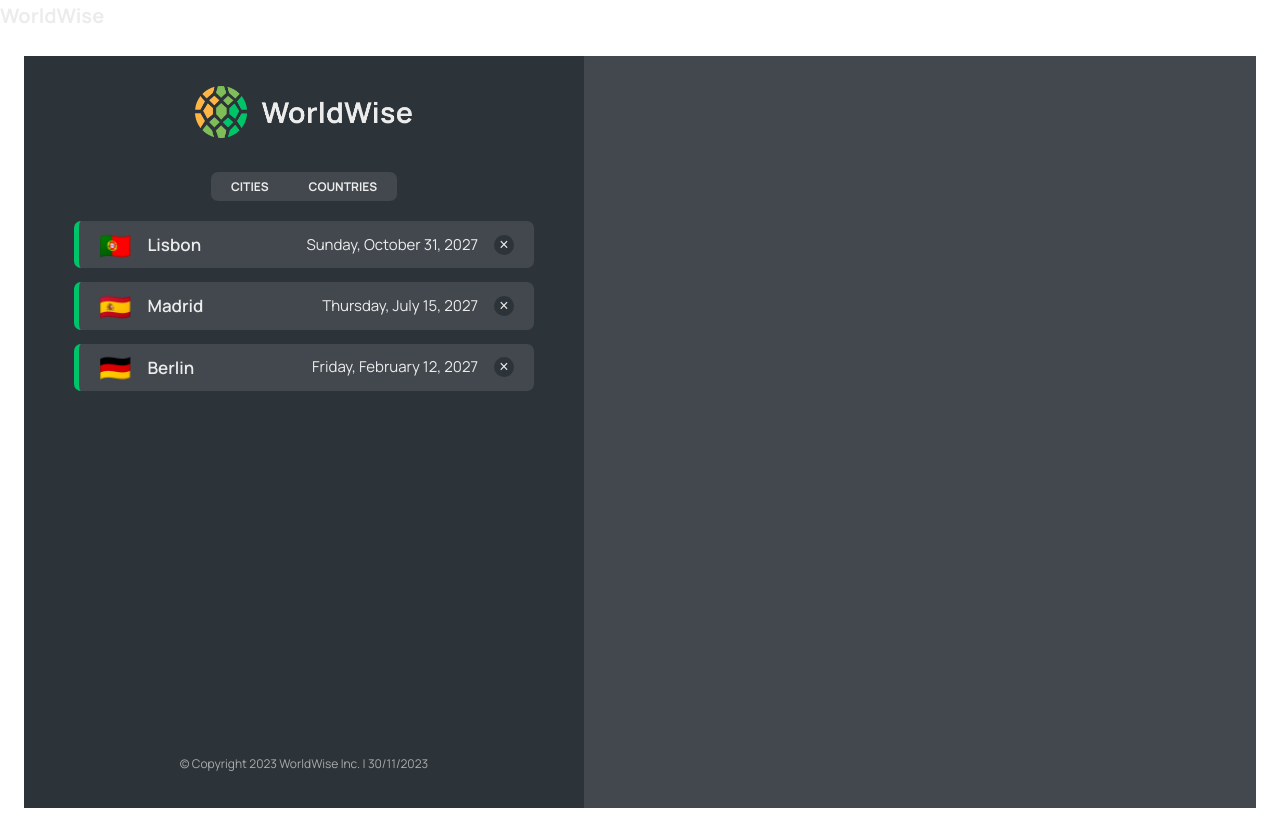
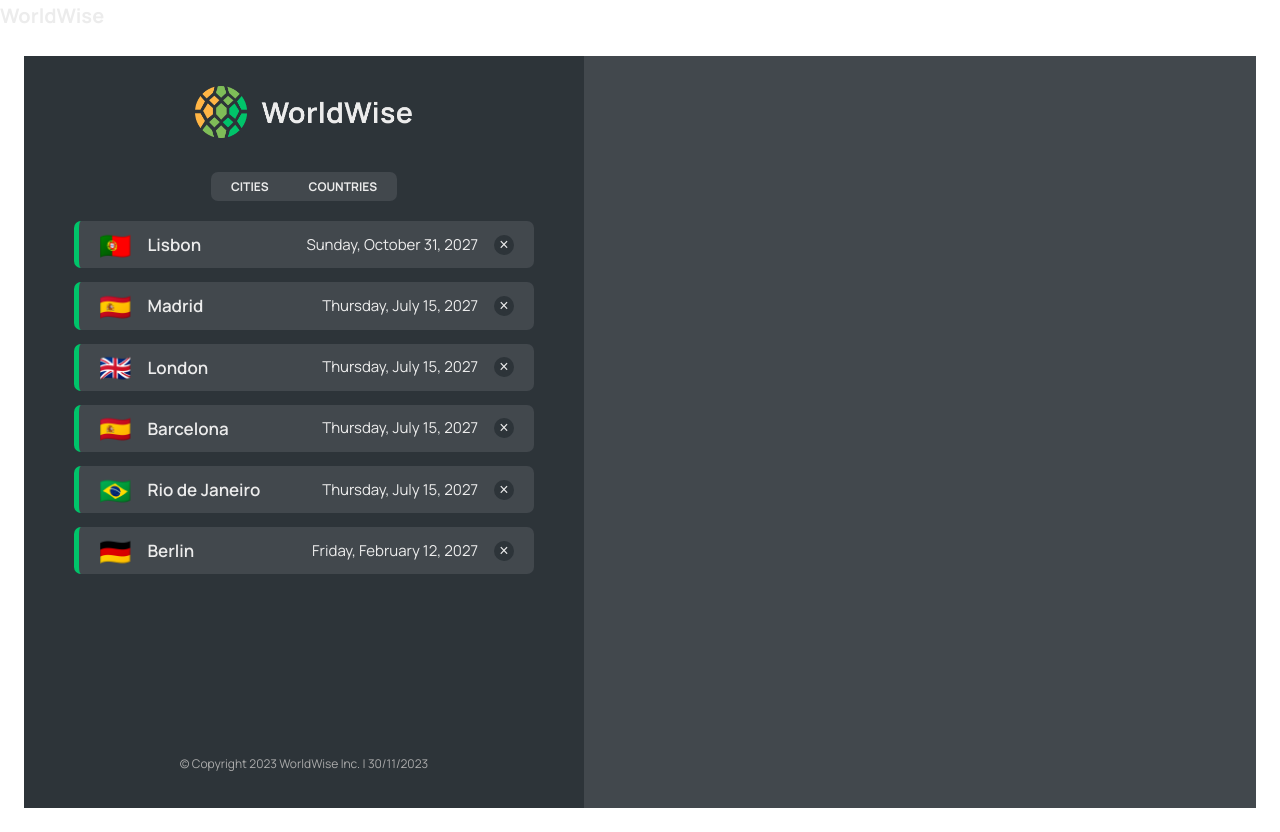
Before and after one commit to ChiefLopes/WorldWise, a React (Vite) app: page /app in a window 1280 px wide. Built offline with nearby package versions, Linux system fonts and the light colour scheme; data requests are answered from the project's data file.

Commit message:
moidified the api and added more cities and countries

```diff
--- a/data/cities.json
+++ b/data/cities.json
@@ -17,7 +17,43 @@
       "country": "Spain",
       "emoji": "🇪🇸",
       "date": "2027-07-15T08:22:53.976Z",
-      "notes": "",
+      "notes": "sweet country to be in!",
+      "position": {
+        "lat": 40.46635901755316,
+        "lng": -3.7133789062500004
+      },
+      "id": 17806751
+    },
+    {
+      "cityName": "London",
+      "country": "UK",
+      "emoji": "🇬🇧",
+      "date": "2027-07-15T08:22:53.976Z",
+      "notes": "sweet country to be in!",
+      "position": {
+        "lat": 40.46635901755316,
+        "lng": -3.7133789062500004
+      },
+      "id": 17806751
+    },
+    {
+      "cityName": "Barcelona",
+      "country": "Spain",
+      "emoji": "🇪🇸",
+      "date": "2027-07-15T08:22:53.976Z",
+      "notes": "sweet country to visit!",
+      "position": {
+        "lat": 40.46635901755316,
+        "lng": -3.7133789062500004
+      },
+      "id": 17806751
+    },
+    {
+      "cityName": "Rio de Janeiro",
+      "country": "Brazil",
+      "emoji": "🇧🇷",
+      "date": "2027-07-15T08:22:53.976Z",
+      "notes": "sweet country to visit!",
       "position": {
         "lat": 40.46635901755316,
         "lng": -3.7133789062500004
--- a/src/Components/City.jsx
+++ b/src/Components/City.jsx
@@ -21,7 +21,7 @@ function City() {
     notes: "My favorite city so far!",
   };
 
-    const { cityName, emoji, date, notes } = currentCity;
+    const { cityName, emoji, date, notes} = currentCity;
 
     return <h1>City {id}</h1>
 
--- a/src/pages/Login.jsx
+++ b/src/pages/Login.jsx
@@ -31,6 +31,8 @@ export default function Login() {
           />
         </div>
 
+
+
         <div>
           <button >Login</button>
         </div>
```
